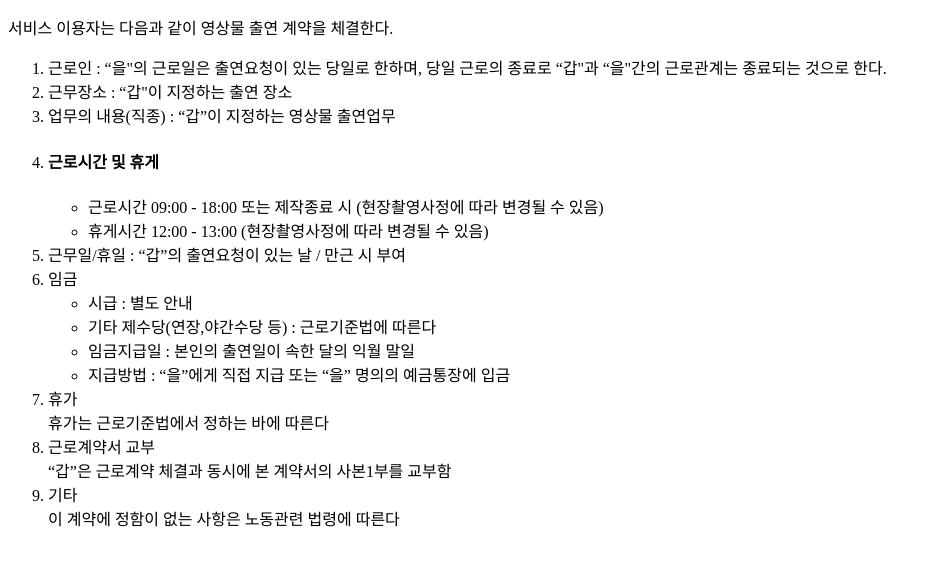
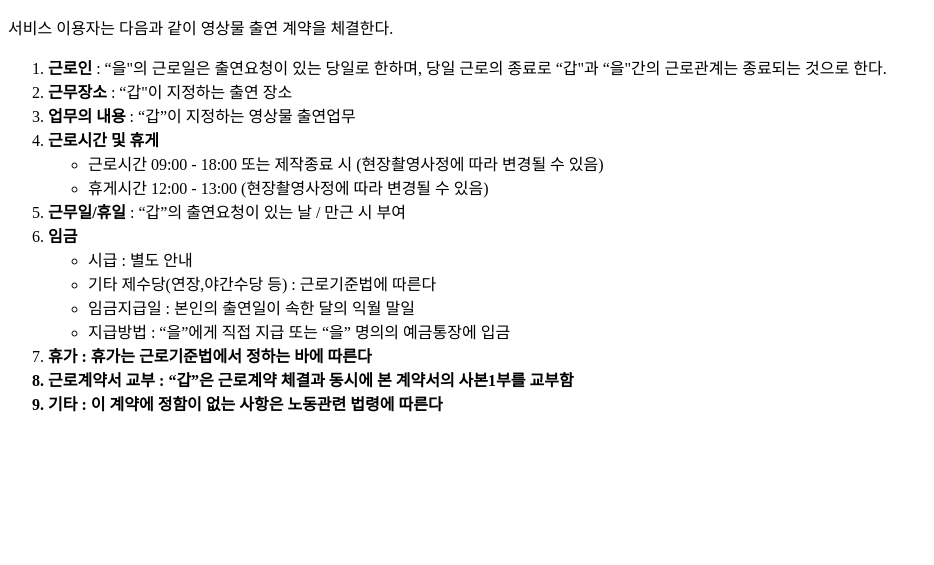
Before and after one commit to the-actor/the-actor.github.io, a plain HTML site: page policy/filming_contract.html in a window 1280 px wide. Shown: the part 49-614 px from the top of the page, without its empty margins (0-934 px from the left). Drawn offline with Linux system fonts and the light colour scheme.

Commit message:
Update filming_contract.html

```diff
--- a/policy/filming_contract.html
+++ b/policy/filming_contract.html
@@ -9,18 +9,18 @@
     <h3>영상물 출연 계약서</h3>
     <p>서비스 이용자는 다음과 같이 영상물 출연 계약을 체결한다.</p>
     <ol>
-        <li>근로인 : “을"의 근로일은 출연요청이 있는 당일로 한하며, 당일 근로의 종료로 “갑"과 “을"간의 근로관계는 종료되는 것으로 한다.</li>
-        <li>근무장소 : “갑"이 지정하는 출연 장소</li>
-        <li>업무의 내용(직종) : “갑”이 지정하는 영상물 출연업무</li>
+        <li><b>근로인</b> : “을"의 근로일은 출연요청이 있는 당일로 한하며, 당일 근로의 종료로 “갑"과 “을"간의 근로관계는 종료되는 것으로 한다.</li>
+        <li><b>근무장소</b> : “갑"이 지정하는 출연 장소</li>
+        <li><b>업무의 내용</b> : “갑”이 지정하는 영상물 출연업무</li>
         <li>
-            <h4>근로시간 및 휴게</h4>
+            <b>근로시간 및 휴게</b>
             <ul>
                 <li>근로시간 09:00 - 18:00 또는 제작종료 시 (현장촬영사정에 따라 변경될 수 있음)</li>
                 <li>휴게시간 12:00 - 13:00 (현장촬영사정에 따라 변경될 수 있음)</li>
             </ul>
         </li>
-        <li>근무일/휴일 : “갑”의 출연요청이 있는 날 / 만근 시 부여</li>
-        <li>임금
+        <li><b>근무일/휴일</b> : “갑”의 출연요청이 있는 날 / 만근 시 부여</li>
+        <li><b>임금</b>
             <ul>
                 <li>시급 : 별도 안내</li>
                 <li>기타 제수당(연장,야간수당 등) : 근로기준법에 따른다</li>
@@ -29,16 +29,13 @@
             </ul>
         </li>
         <li>
-            휴가 <br>
-            휴가는 근로기준법에서 정하는 바에 따른다
+            <b>휴가<b> : 휴가는 근로기준법에서 정하는 바에 따른다
         </li>
         <li>
-            근로계약서 교부 <br>
-            “갑”은 근로계약 체결과 동시에 본 계약서의 사본1부를 교부함
+            <b>근로계약서 교부</b> : “갑”은 근로계약 체결과 동시에 본 계약서의 사본1부를 교부함
         </li>
         <li>
-            기타 <br>
-            이 계약에 정함이 없는 사항은 노동관련 법령에 따른다
+            <b>기타</b> : 이 계약에 정함이 없는 사항은 노동관련 법령에 따른다
         </li>
     </ol>
 </body>
```
